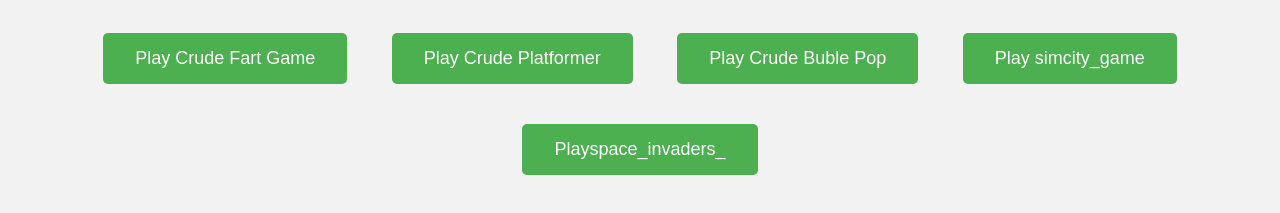
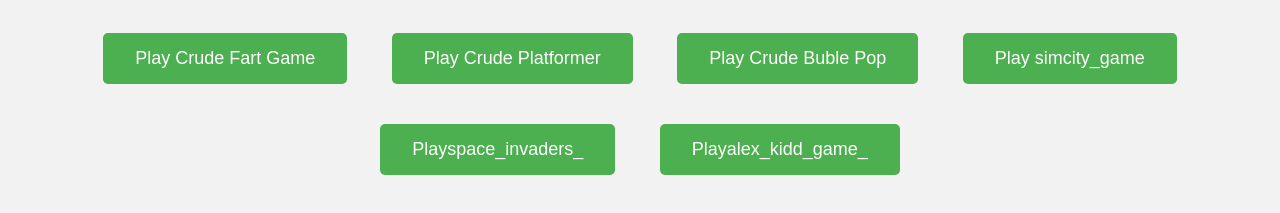
Before and after one commit to bigboy406/Big, a plain HTML site: page index.html in a window 1280 px wide. Shown: the part 129-342 px from the top of the page. Drawn offline with Linux system fonts and the light colour scheme.

Commit message:
Update index.html

```diff
--- a/index.html
+++ b/index.html
@@ -46,5 +46,6 @@
     <a href="bubble_pop_game.html" class="button">Play Crude Buble Pop</a>
     <a href="simcity_game.html" class="button">Play simcity_game</a>
     <a href="space_invaders_mobile.html" class="button">Playspace_invaders_</a>
+    <a href="alex_kidd_game.html" class="button">Playalex_kidd_game_</a>
 </body>
 </html>
```
